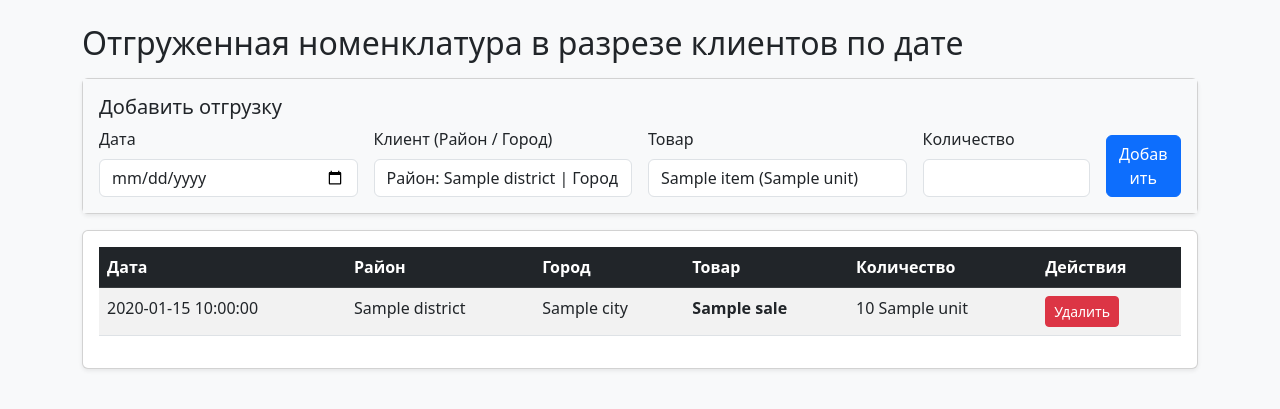
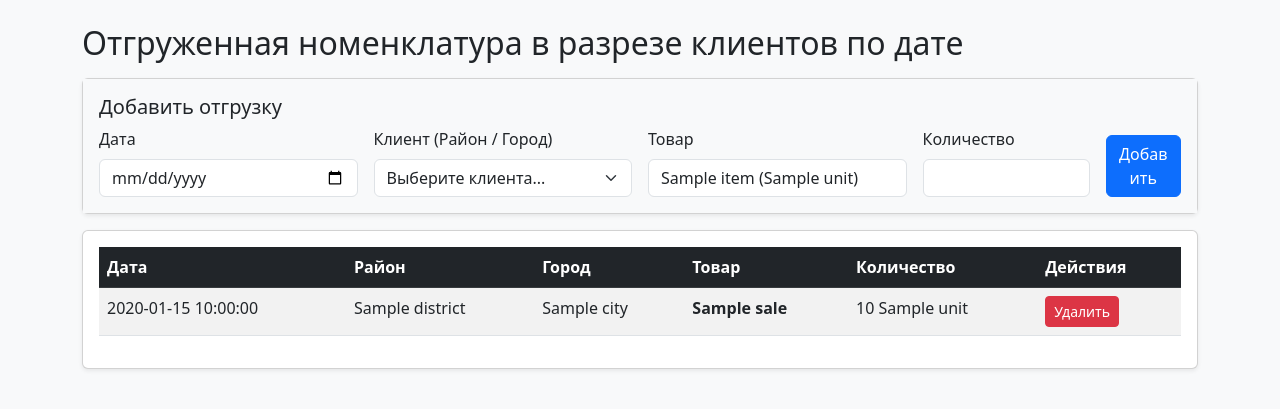
Before and after one commit to alisher0035652-design/-MUXSIN-FAYZ-, a Flask app: template templates/sales.html in a window 1280 px wide. Shown: the part 56-465 px from the top of the page. Run offline with Flask 3, Linux system fonts and the light colour scheme; the template is opened without the code that fills it: most values are stand-ins (such as "Sample title", 1, 10 or a date in 2020); some libraries are stand-ins or nearby versions.

Commit message:
Update sales.html

```diff
--- a/templates/sales.html
+++ b/templates/sales.html
@@ -11,11 +11,12 @@
             </div>
             <div class="col-md-3">
                 <label class="form-label">Клиент (Район / Город)</label>
-                <select name="client_id" class="form-control" required>
-                    {% for c in clients %}
-                    <option value="{{ c.id }}">Район: {{ c.district }} | Город: {{ c.city or '-' }}</option>
-                    {% endfor %}
-                </select>
+                <select name="client_id" class="form-select" required>
+    <option value="" disabled selected>Выберите клиента...</option>
+    {% for client in clients %}
+    <option value="{{ client.id }}">{{ client.category }} — Клиент №{{ client.client_number }}</option>
+    {% endfor %}
+</select>
             </div>
             <div class="col-md-3">
                 <label class="form-label">Товар</label>
```
